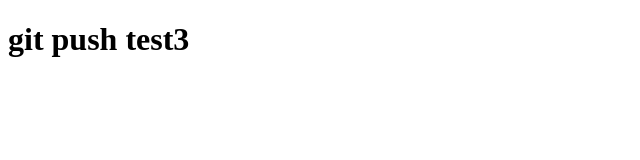
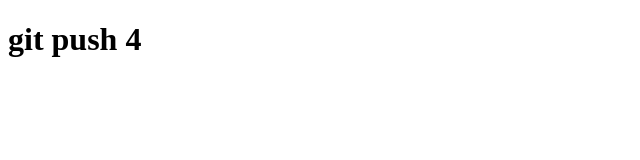
Before and after one commit to choijiiyoung/git-test2, a plain HTML site: page index.html in a window 1280 px wide. Shown: the whole page, without its empty margins (0-640 px from the left). Drawn offline with Linux system fonts and the light colour scheme.

Commit message:
git 브랜치 변경 커밋 테스트

```diff
--- a/index.html
+++ b/index.html
@@ -9,7 +9,7 @@
 </head>
 
 <body>
-  <h1>git push test3</h1>
+  <h1>git push 4</h1>
 </body>
 
 </html>
```
